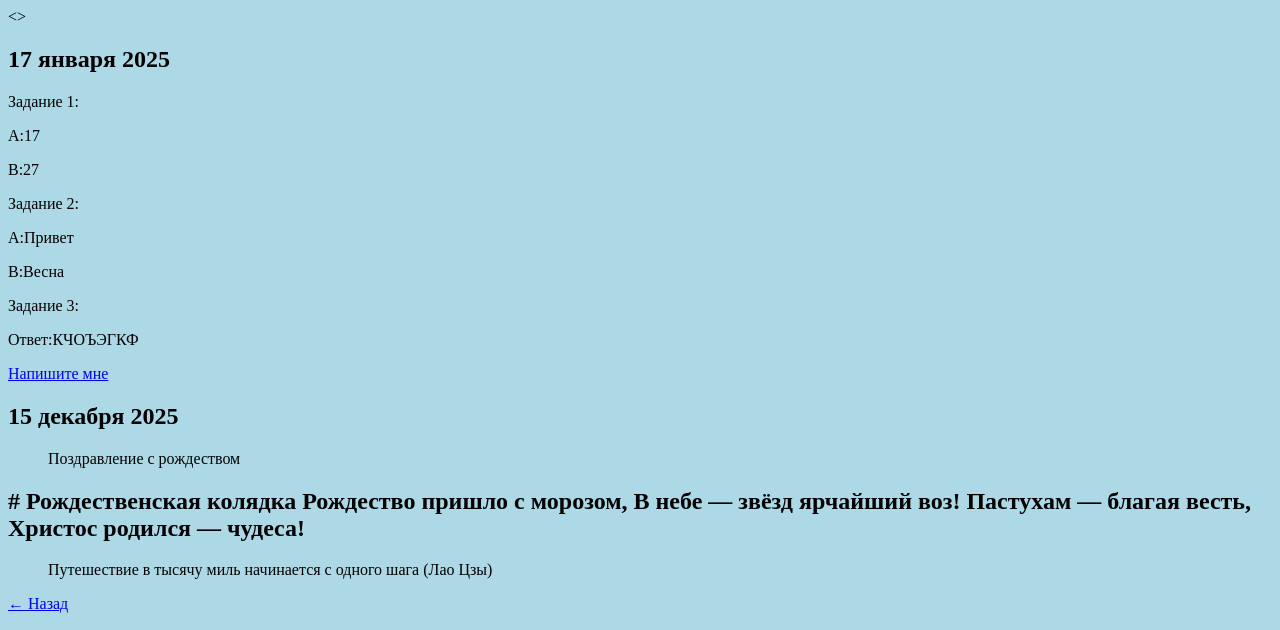
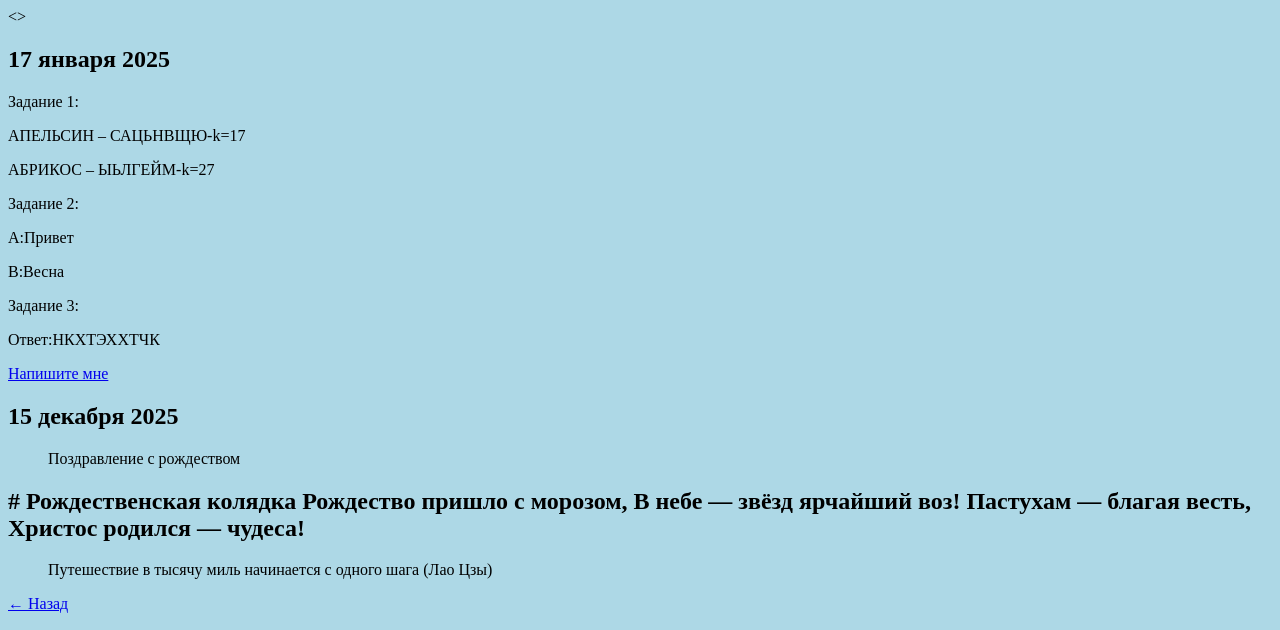
Before and after one commit to karina-site/meddi555, a plain HTML site: page index.html in a window 1280 px wide. Shown: the top 630 px of the page. Drawn offline with Linux system fonts and the light colour scheme.

Commit message:
Update index.html

```diff
--- a/index.html
+++ b/index.html
@@ -7,9 +7,9 @@
 <body style="background-color: lightblue;">
    <h2> 17 января 2025</h2>
    <p>Задание 1:
-   <p>A:17
+   <p>АПЕЛЬСИН – САЦЬНВЩЮ-k=17
    </p>
-   <p>B:27
+   <p>АБРИКОС – ЫЬЛГЕЙМ-k=27
       </p>
    <p>Задание 2:
       </p>
@@ -19,8 +19,8 @@
       </p>
    <p>Задание 3:
       </p>
-   <p>Ответ:КЧОЪЭГКФ</p>
-   <a href="mailto:vladislav2009aa@gmail.com">Напишите мне</a>
+   <p>Ответ:НКХТЭХХТЧК</p>
+   <a href="kasohy@icloudюcom">Напишите мне</a>
      <h2> 15 декабря 2025</h2>
    <blockquote>Поздравление с рождеством </blockquote>
   <h2> # Рождественская колядка
```
